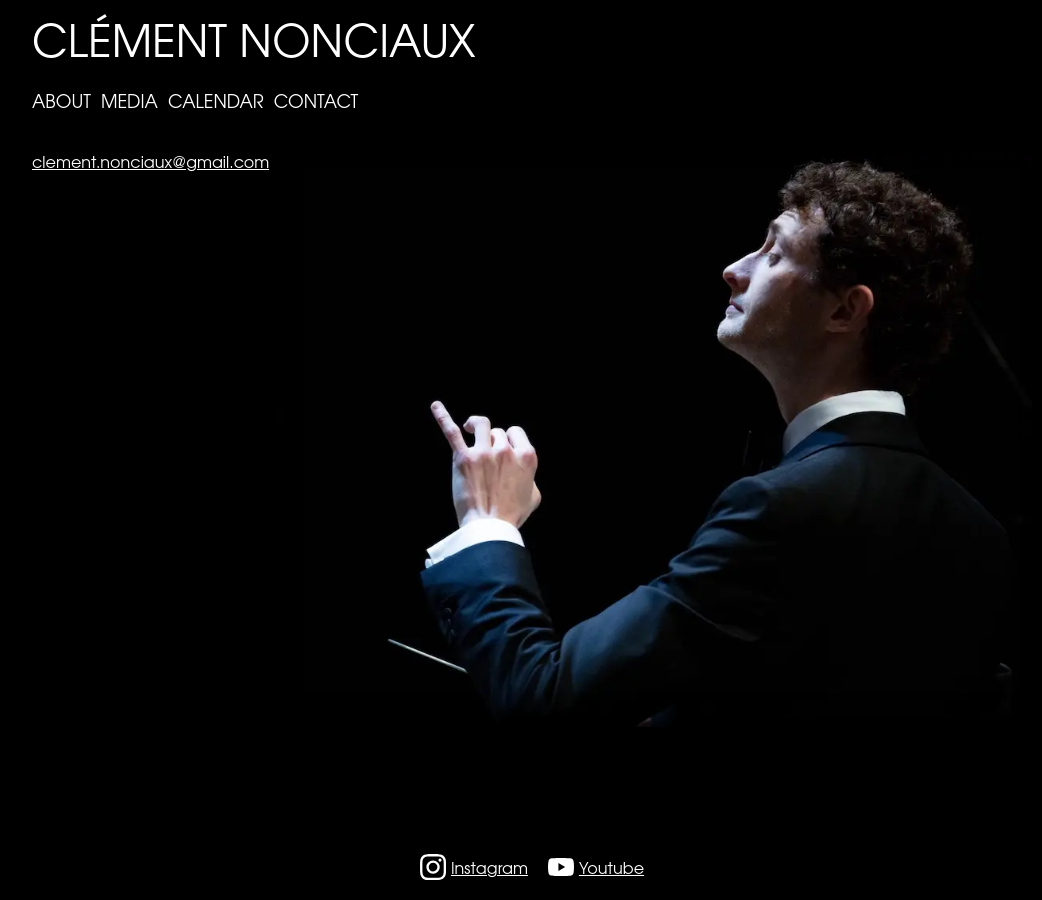
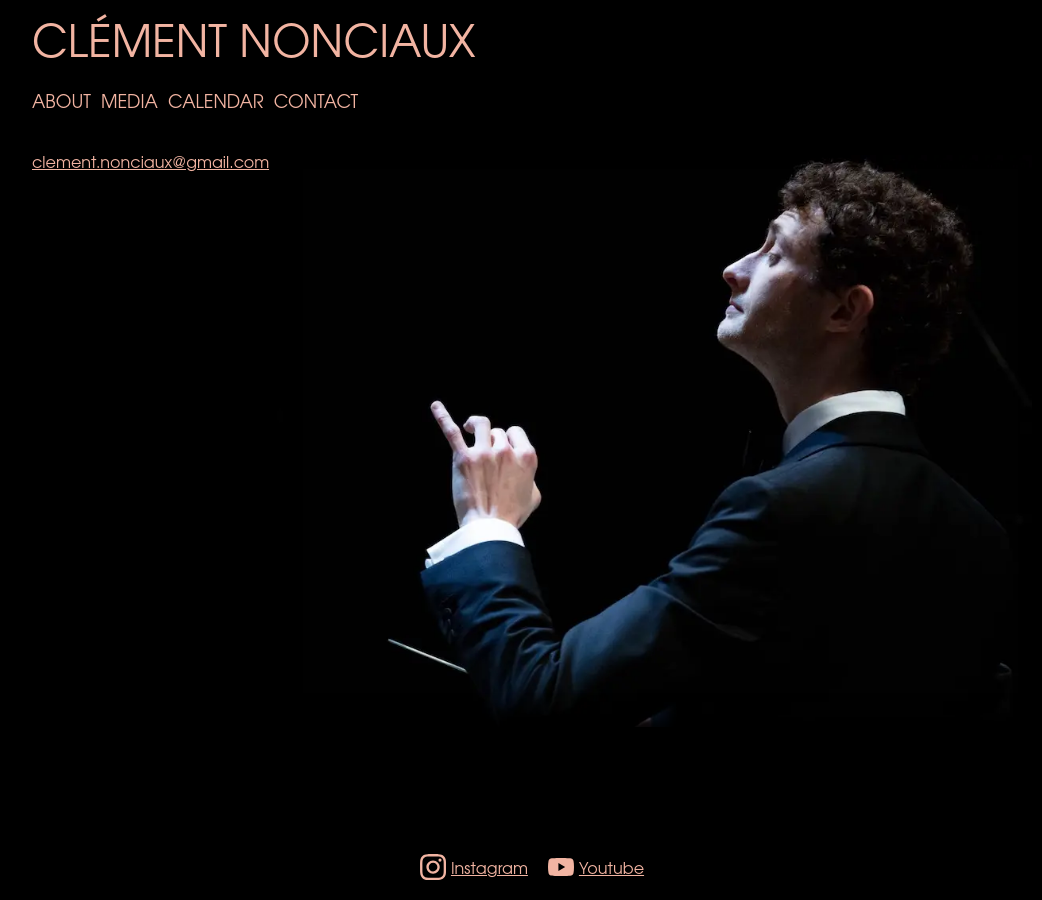
Before and after one commit to martincadoux/clementnonciaux.com, a Jekyll site: the page built from _pages/contact.html, in a window 1280 px wide. Shown: the whole page, without its empty margins (108-1150 px from the left). Built offline with Jekyll 4.4.1, drawn with Linux system fonts in a browser that asks for light colours.

Commit message:
Update color

```diff
--- a/_pages/contact.html
+++ b/_pages/contact.html
@@ -1,6 +1,6 @@
 ---
 title: Contact - Clément Nonciaux
-color: rgb(255 255 255)
+color: rgb(242 180 162)
 ---
 
 <div class="layout-content">
```
